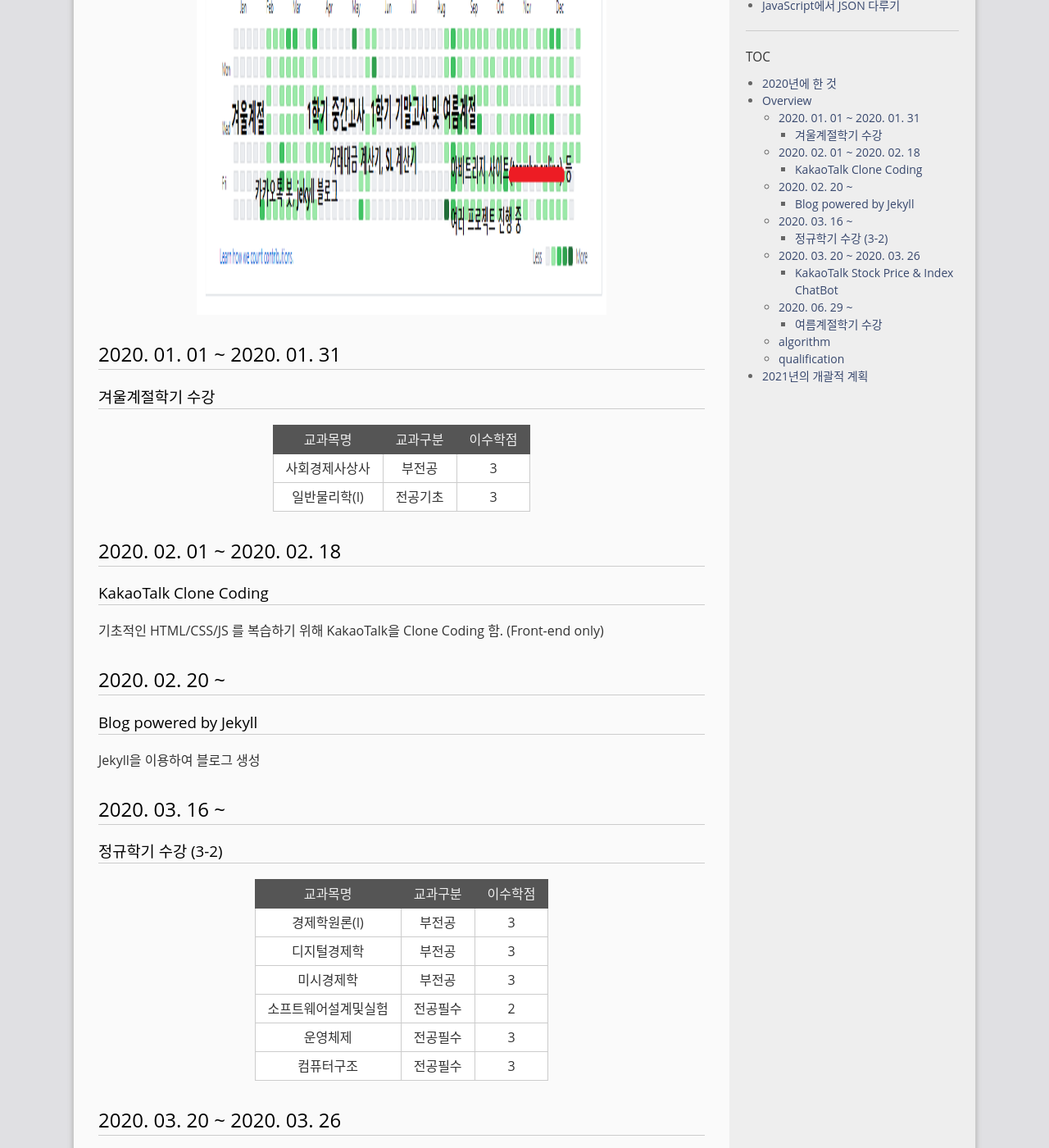
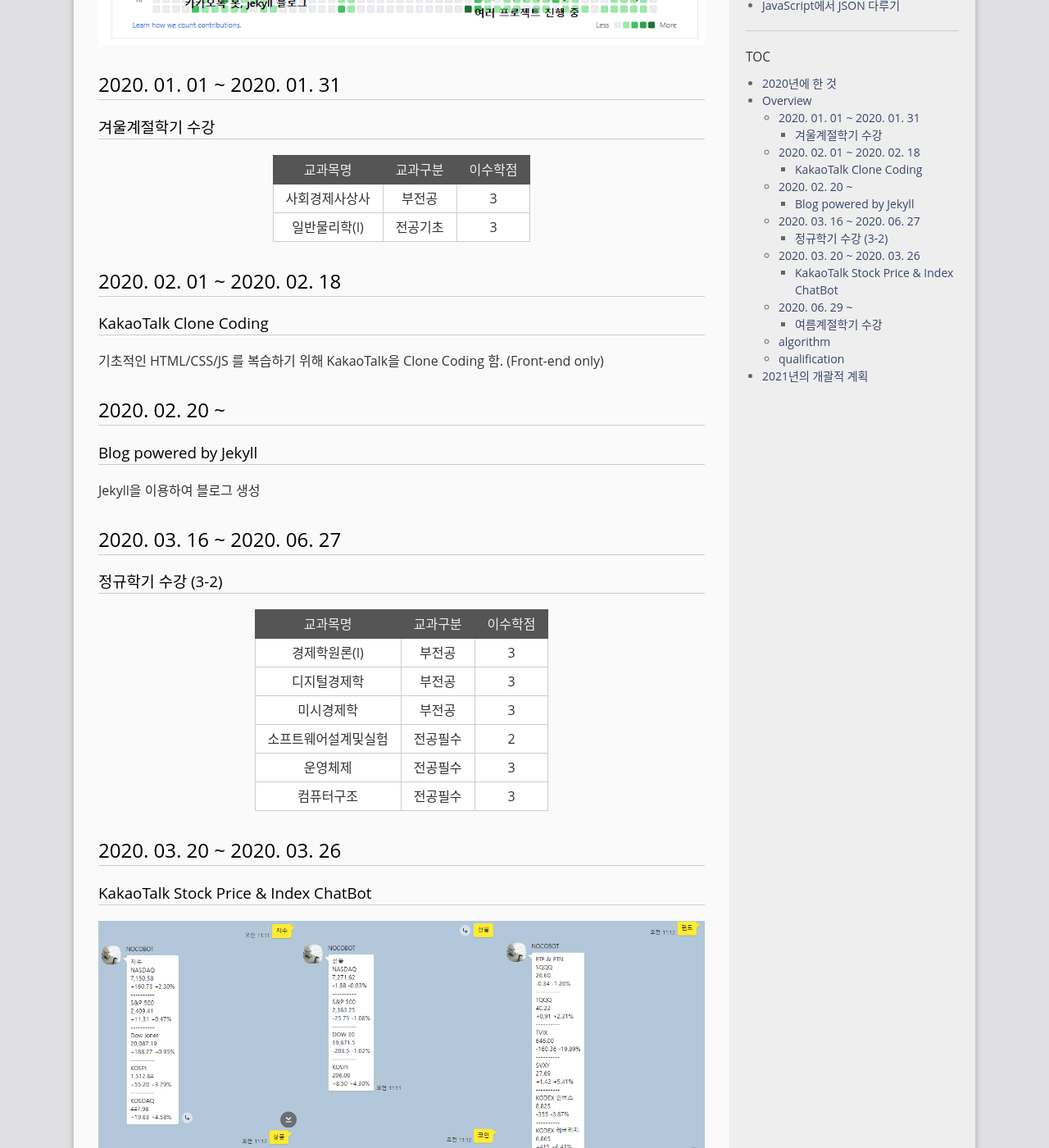
Before and after one commit to gloomydumber/copy, a Jekyll site: the page built from _posts/2021-01-01-newYear2021.md, in a window 1280 px wide and 1400 px high, scrolled down 494 px. Shown: the whole window at 82% size. Built offline with Jekyll 4.4.1, drawn with Linux system fonts in a browser that asks for light colours; comment, search, counter and statistics services are not loaded.

Commit message:
PostModded

```diff
--- a/_posts/2021-01-01-newYear2021.md
+++ b/_posts/2021-01-01-newYear2021.md
@@ -18,7 +18,7 @@ use_math: true
 
 # Overview
 
-![overview](/assets/posts/2021-01-01-newYear2021/2020github.png){: width="500" height="500"}
+![overview](/assets/posts/2021-01-01-newYear2021/2020github.png)
 
 ## 2020. 01. 01 ~  2020. 01. 31
 
@@ -41,7 +41,7 @@ use_math: true
 
 Jekyll을 이용하여 블로그 생성
 
-## 2020. 03. 16 ~
+## 2020. 03. 16 ~ 2020. 06. 27
 
 ### 정규학기 수강 (3-2)
 
@@ -58,7 +58,7 @@ Jekyll을 이용하여 블로그 생성
 
 ### KakaoTalk Stock Price & Index ChatBot
 
-![katalkchatbot](/assets/posts/2021-01-01-newYear2021/katalkchatbot.png){: width="500" height="500"}
+![katalkchatbot](/assets/posts/2021-01-01-newYear2021/katalkchatbot.png)
 
 지수 / 선물 / 펀드 / 상품 / 코인 / 환율 등 정보 제공
 ## 2020. 06. 29 ~
```
